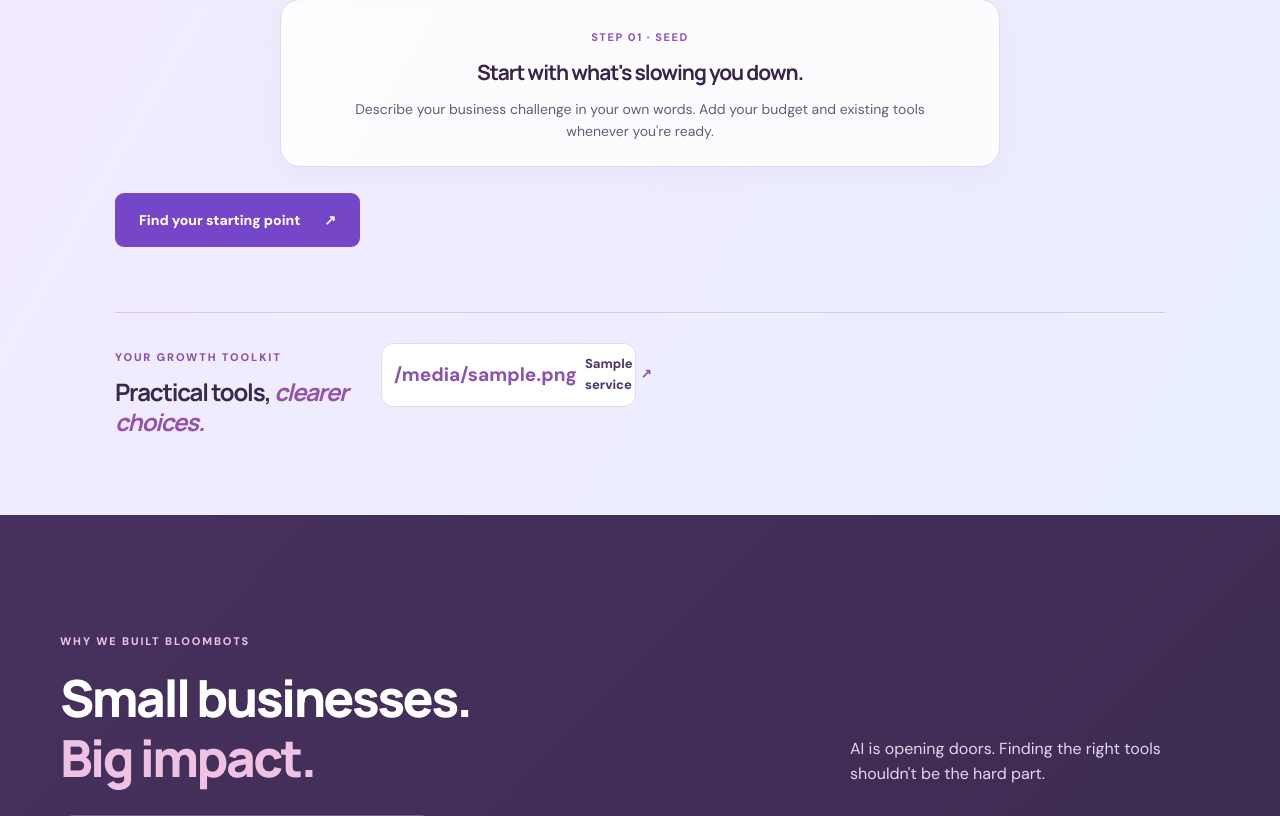
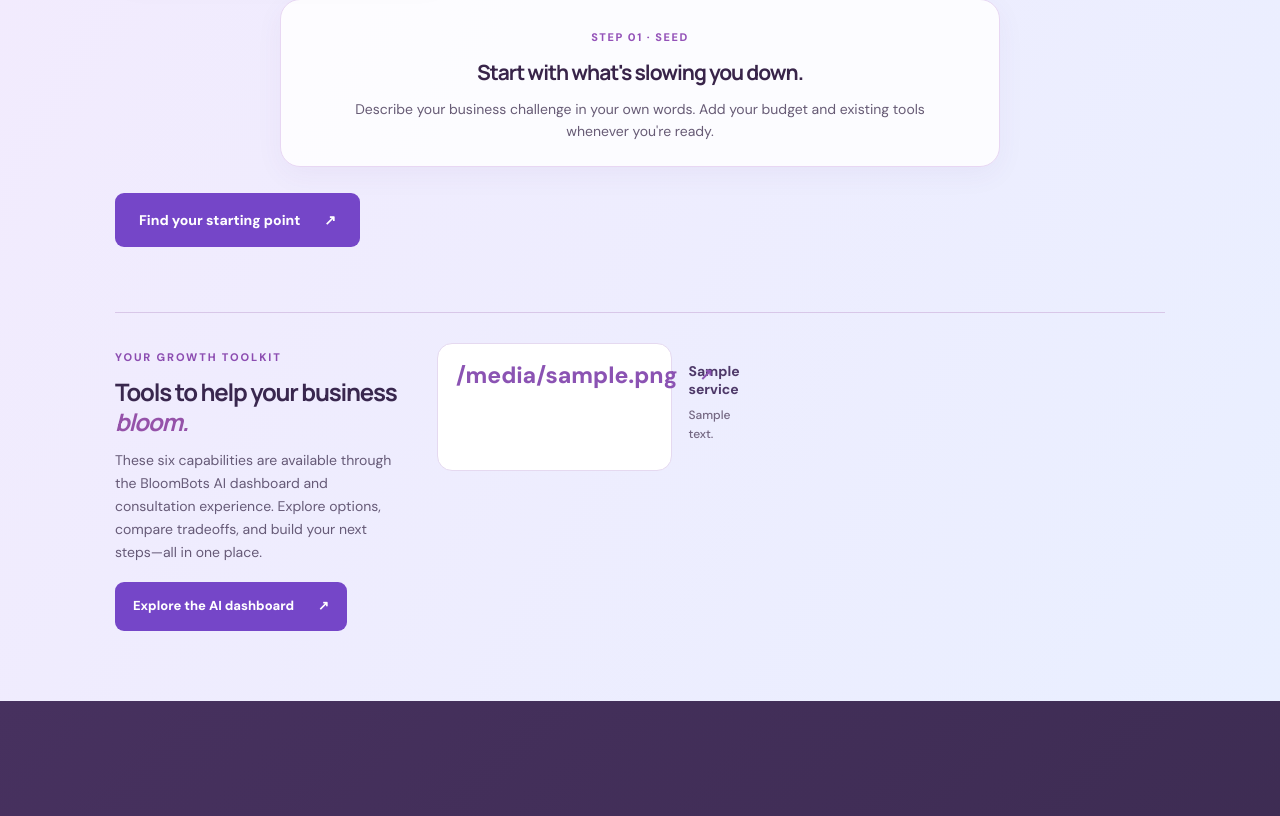
Before and after one commit to kousalyaa13/ai_small_business_starter, a Python web app: template templates/landing.html in a window 1280 px wide. Shown: the part 2821-3637 px from the top of the page. Run offline with Jinja, Linux system fonts and the light colour scheme; the template is opened without the code that fills it: most values are stand-ins (such as "Sample title", 1, 10 or a date in 2020); grey boxes marked "Sample" are stand-in pictures.

Commit message:
Consolidate solution descriptions into homepage growth toolkit

```diff
--- a/app.py
+++ b/app.py
@@ -17,7 +17,7 @@ from urllib.parse import urlparse
 
 import pandas as pd
 from dotenv import load_dotenv
-from flask import Flask, jsonify, render_template, request
+from flask import Flask, jsonify, redirect, render_template, request
 from advisor import assess, audit, blueprint, reviews_for
 from agent.api import bp as agent_bp
 from agent.pricing import choose_plan
@@ -154,7 +154,7 @@ def landing_content():
 
 @app.get("/solutions")
 def solutions():
-    return render_template("solutions.html", content=landing_content(), year=date.today().year)
+    # Preserve old bookmarks while keeping the capabilities on the homepage.\n    return redirect("/#solutions", code=302)
 
 
 @app.get("/dashboard")
--- a/static/landing.css
+++ b/static/landing.css
@@ -277,3 +277,21 @@ html,body{max-width:100%}
 
 /* Hand-drawn growth artwork: gentle float, lively hover bounce */
 .growth-illustration{display:block;width:100%;height:100%;object-fit:contain;padding:5px;animation:growth-float 3.2s ease-in-out infinite;filter:drop-shadow(0 7px 6px #59406018)}.growth-stage:nth-child(2) .growth-illustration{animation-delay:.45s}.growth-stage:nth-child(3) .growth-illustration{animation-delay:.9s}.growth-stage:hover .growth-illustration,.growth-stage:focus-visible .growth-illustration{animation:growth-bounce .6s ease-in-out infinite alternate}@media(prefers-reduced-motion:reduce){.growth-illustration,.growth-stage:hover .growth-illustration,.growth-stage:focus-visible .growth-illustration{animation:none}}
+
+/* Dashboard capabilities live on the landing page, not a separate Solutions page */
+.toolkit-inline{grid-template-columns:minmax(220px,290px) minmax(0,1fr);align-items:start;gap:32px}
+.toolkit-intro{min-width:0}
+.toolkit-intro>p{color:#665a77;font-size:14px;line-height:1.65;margin:12px 0 18px}
+.toolkit-intro .toolkit-cta{display:inline-flex;width:auto;max-width:100%;text-align:center;padding:13px 17px;font-size:13px}
+.toolkit-links{grid-template-columns:repeat(3,minmax(0,1fr));gap:12px}
+.toolkit-links a.toolkit-card{min-height:128px;padding:18px;display:flex;align-items:flex-start;gap:11px;background:#fff;border:1px solid #e5d9f0;border-radius:15px;text-decoration:none}
+.toolkit-card-icon{font-size:23px!important;line-height:1.2;flex:none;color:#8b53b3}
+.toolkit-card-copy{display:flex;flex:1;flex-direction:column;gap:8px;min-width:0}
+.toolkit-card-copy strong{font-size:14px;color:#4e3969;line-height:1.3}
+.toolkit-card-copy small{font-size:12px;color:#736681;font-weight:500;line-height:1.55}
+.toolkit-card-arrow{margin-left:auto;flex:none;font-size:16px;color:#8b53b3}
+.toolkit-links a.toolkit-card:hover{transform:translateY(-3px);border-color:#a982ce;box-shadow:0 9px 25px #8a65a219}
+.toolkit-links a.toolkit-card:focus-visible{outline:3px solid #8752b4;outline-offset:3px}
+@media(max-width:1050px){.toolkit-links{grid-template-columns:repeat(2,minmax(0,1fr))}}
+@media(max-width:900px){.toolkit-inline{grid-template-columns:1fr}.toolkit-intro>p{max-width:620px}}
+@media(max-width:520px){.toolkit-links{grid-template-columns:1fr}.toolkit-links a.toolkit-card{min-height:90px}}
--- a/templates/landing.html
+++ b/templates/landing.html
@@ -14,7 +14,7 @@
     <a class="brand" href="/" aria-label="BloomBots home"><img class="brand-mascot" src="{{ url_for('static', filename='sproutbot.svg') }}" alt="" aria-hidden="true">BloomBots<span class="brand-period">.</span></a>
   <button class="menu-toggle" id="menu-toggle" aria-label="Open navigation" aria-controls="primary-nav" aria-expanded="false">☰</button>
   <nav id="primary-nav" class="nav-links" aria-label="Main navigation">
-   <a href="/solutions">Solutions</a><a href="#industries">Industries</a><a href="#approach">How it works</a><a href="#research">Research</a><a href="#about">About us</a>
+   <a href="#solutions">Solutions</a><a href="#industries">Industries</a><a href="#approach">How it works</a><a href="#research">Research</a><a href="#about">About us</a>
    <a class="nav-cta" href="/consult">Help my business bloom <span aria-hidden="true">↗</span></a>
   </nav>
  </div>
@@ -71,7 +71,18 @@
   </div>
   <div class="growth-detail" id="growth-detail" role="region" aria-live="polite" aria-label="Selected growth step"><span class="growth-detail-label" id="growth-detail-label">STEP 01 · SEED</span><h3 id="growth-detail-title">Start with what's slowing you down.</h3><p id="growth-detail-copy">Describe your business challenge in your own words. Add your budget and existing tools whenever you're ready.</p></div>
   <a href="#challenges" class="button light-button growth-cta">Find your starting point <span aria-hidden="true">↗</span></a>
-  <div class="toolkit-inline" id="solutions"><div><span class="eyebrow dark">YOUR GROWTH TOOLKIT</span><h3>Practical tools, <em>clearer choices.</em></h3></div><div class="toolkit-links">{% for service in content.services %}<a href="/solutions#{{ service.id }}"><span aria-hidden="true">{{ service.icon }}</span>{{ service.title }} <span aria-hidden="true">↗</span></a>{% endfor %}</div></div>
+  <div class="toolkit-inline" id="solutions">
+ <div class="toolkit-intro"><span class="eyebrow dark">YOUR GROWTH TOOLKIT</span><h3>Tools to help your business <em>bloom.</em></h3><p>These six capabilities are available through the BloomBots AI dashboard and consultation experience. Explore options, compare tradeoffs, and build your next steps—all in one place.</p><a class="button light-button toolkit-cta" href="/dashboard">Explore the AI dashboard <span aria-hidden="true">↗</span></a></div>
+ <div class="toolkit-links">
+ {% for service in content.services %}
+ <a class="toolkit-card" href="{% if service.id in ['discovery','comparison'] %}/consult{% else %}/dashboard{% endif %}" aria-label="{{ service.title }} — {{ service.description }} Open {% if service.id in ['discovery','comparison'] %}consultation{% else %}dashboard{% endif %}">
+  <span class="toolkit-card-icon" aria-hidden="true">{{ service.icon }}</span>
+  <span class="toolkit-card-copy"><strong>{{ service.title }}</strong><small>{{ service.description }}</small></span>
+  <span class="toolkit-card-arrow" aria-hidden="true">↗</span>
+ </a>
+ {% endfor %}
+ </div>
+ </div>
  </div>
 </section>
 <section class="section reveal research-section" id="research">
@@ -127,12 +138,12 @@
    </div>
   </div>
   <div class="about-values" id="trust">
-   <div class="about-values-copy"><span class="eyebrow dark">GOOD GROWTH NEEDS STRONG ROOTS</span><h3>Dream big. <em>Stay grounded.</em></h3><p>We're still growing this hackathon prototype. Our goal is to help owners make informed choices—not to promise magical results.</p><a class="text-link" href="/solutions#verification">How we check our recommendations ↗</a></div>
+   <div class="about-values-copy"><span class="eyebrow dark">GOOD GROWTH NEEDS STRONG ROOTS</span><h3>Dream big. <em>Stay grounded.</em></h3><p>We're still growing this hackathon prototype. Our goal is to help owners make informed choices—not to promise magical results.</p><a class="text-link" href="#trust">How we check our recommendations ↗</a></div>
    <div class="about-values-points"><div><span aria-hidden="true">✓</span><strong>Research you can trace</strong><small>Sources are linked where available.</small></div><div><span aria-hidden="true">✓</span><strong>Clear about estimates</strong><small>Assumptions and unknowns are labeled.</small></div><div><span aria-hidden="true">✓</span><strong>Your business, your call</strong><small>You decide what to try next.</small></div></div>
   </div>
  </div>
 </section>
 <section class="final-cta"><div class="container final-inner"><span class="eyebrow">READY TO PLANT YOUR FIRST SEED?</span><h2>Ready to grow<br><em>something great?</em></h2><p>Find your next step, one seed at a time.</p><a href="#challenges" class="button white-button">Help my business bloom <span aria-hidden="true">↗</span></a><img class="final-mascot" src="{{ url_for('static', filename='sproutbot.svg') }}" alt="" aria-hidden="true"></div></section>
 </main>
-<footer class="footer"><div class="container footer-grid"><div><a class="brand" href="/"><img class="brand-mascot" src="{{ url_for('static', filename='sproutbot.svg') }}" alt="" aria-hidden="true">BloomBots<span class="brand-period">.</span></a><p>Small businesses. Big possibilities. Helping ideas bloom with approachable technology.</p></div><nav aria-label="Footer links"><a href="/solutions">Solutions</a><a href="/dashboard">Decision dashboard</a><a href="/consult">Personalized consultation</a><a href="#research">Research</a><a href="#about">About us</a></nav></div><div class="container footer-bottom"><span>© {{ year }} BloomBots · Hackathon prototype</span><span>Research informs recommendations. Always confirm current vendor details.</span></div></footer>
+<footer class="footer"><div class="container footer-grid"><div><a class="brand" href="/"><img class="brand-mascot" src="{{ url_for('static', filename='sproutbot.svg') }}" alt="" aria-hidden="true">BloomBots<span class="brand-period">.</span></a><p>Small businesses. Big possibilities. Helping ideas bloom with approachable technology.</p></div><nav aria-label="Footer links"><a href="#solutions">Solutions</a><a href="/dashboard">Decision dashboard</a><a href="/consult">Personalized consultation</a><a href="#research">Research</a><a href="#about">About us</a></nav></div><div class="container footer-bottom"><span>© {{ year }} BloomBots · Hackathon prototype</span><span>Research informs recommendations. Always confirm current vendor details.</span></div></footer>
 </body></html>
```
Also changed, not shown: tests/test_app.py (+16 -9 lines).
